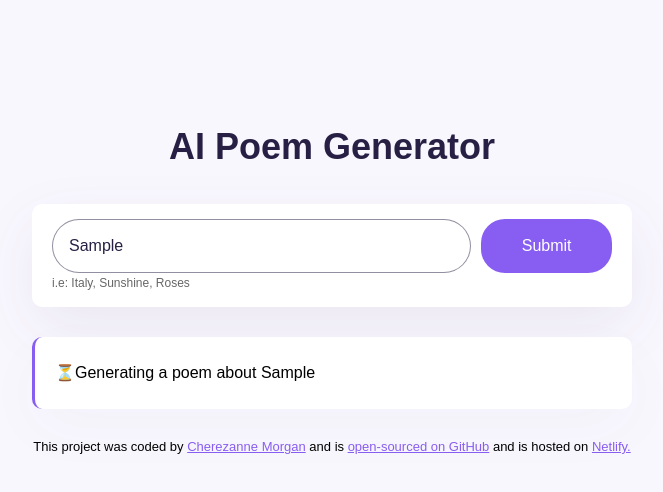
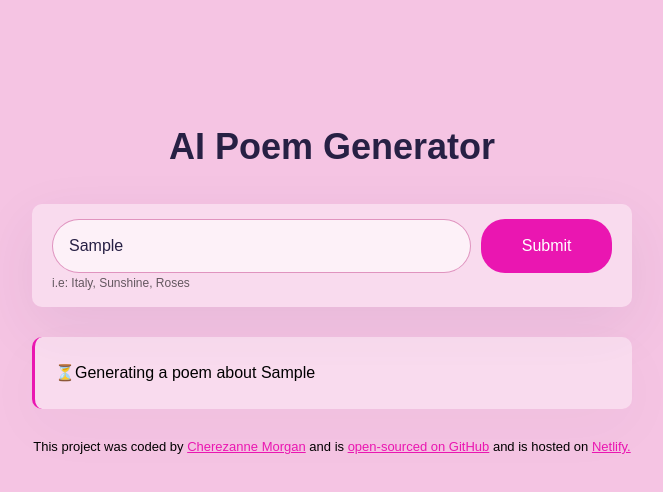
Before and after one commit to Cherezanne/AI-Poem-Project, a plain HTML site: page index.html in a window 1280 px wide. Both pictures are taken after typing "Sample" into the empty fields and a click on the input 854 px from the left and 246 px from the top of the page. Shown: the whole page, without its empty margins (308-971 px from the left). Drawn offline with nearby package versions, Linux system fonts and the light colour scheme; no server answers.

Commit message:
changed the font and background colors

```diff
--- a/styles.css
+++ b/styles.css
@@ -1,10 +1,10 @@
 body {
-  background-color: #f9f7fe;
+  background-color: #f5c4e3;
   font-family: Arial, Helvetica, sans-serif;
 }
 
 a {
-  color: #885df1;
+  color: #ea16b1;
 }
 
 .container {
@@ -25,7 +25,7 @@ h1 {
 }
 
 .form-container {
-  background-color: white;
+  background-color: rgba(255, 255, 255, 0.39);
   box-shadow: 0px 20px 60px rgba(65, 50, 100, 0.08);
   border-radius: 10px;
   margin-bottom: 30px;
@@ -45,17 +45,18 @@ form {
 
 .instructions {
   padding: 16px;
-  border: 1px solid rgba(39, 33, 66, 0.5);
+  border: 1px solid rgba(180, 8, 105, 0.4);
   width: 80%;
   font-size: 16px;
   border-radius: 50px;
   line-height: 20px;
+  background-color: rgba(255, 255, 255, 0.612);
   color: #272044;
 }
 
 .submit-button {
   margin-left: 10px;
-  background-color: #885df1;
+  background-color: #ea16b1;
   color: white;
   border: none;
   width: 150px;
@@ -65,10 +66,10 @@ form {
 
 .poem {
   font-size: 16px;
-  background-color: white;
+  background-color: rgba(255, 255, 255, 0.39);
   padding: 20px;
   line-height: 2;
-  border-left: 3px solid #885df1;
+  border-left: 3px solid #ea16b1;
   box-shadow: 0px 20px 60px rgba(65, 50, 100, 0.03);
   border-radius: 10px;
 }
@@ -78,7 +79,7 @@ form {
 }
 
 .poem strong {
-  color: #885df1;
+  color: #ea16b1;
 }
 
 footer {
```
